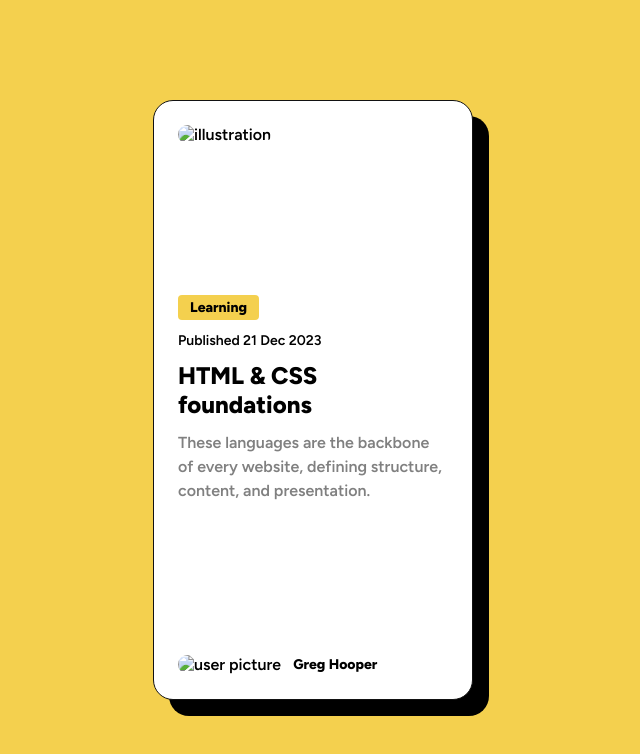
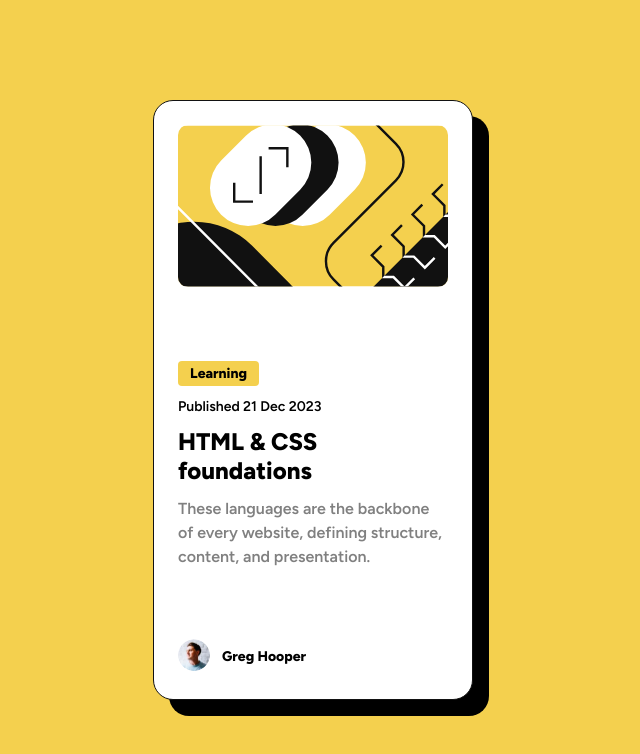
Before and after one commit to Smailen5/blog-preview-card-main, a plain HTML site: page index.html in a window 1280 px wide. Shown: the whole page, without its empty margins (327-967 px from the left). Drawn offline with Linux system fonts and the light colour scheme; the site is published under a folder, as on GitHub Pages, so addresses that start at the root find nothing.

Commit message:
- update readme - update links

```diff
--- a/index.html
+++ b/index.html
@@ -29,7 +29,7 @@
   <main>
 
     <div class="image">
-      <img src="/assets/images/illustration-article.svg" alt="illustration">
+      <img src="assets/images/illustration-article.svg" alt="illustration">
     </div>
 
     <section>
@@ -58,7 +58,7 @@
     <footer>
       <div class="container">
         <div class="userpic">
-          <img src="/assets/images/image-avatar.webp" alt="user picture">
+          <img src="assets/images/image-avatar.webp" alt="user picture">
         </div>
         <span>
           Greg Hooper
```
Also changed, not shown: 1 other file.
